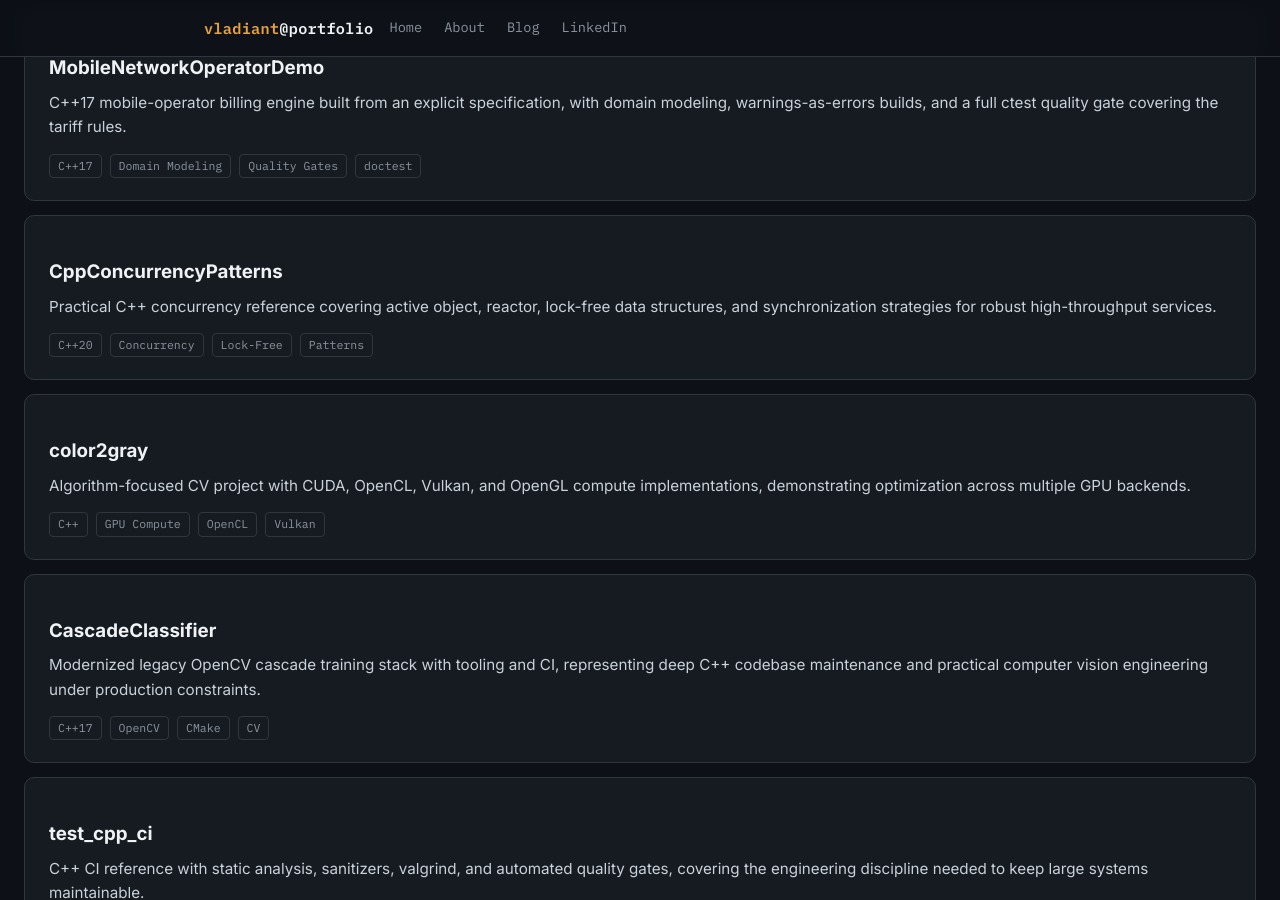
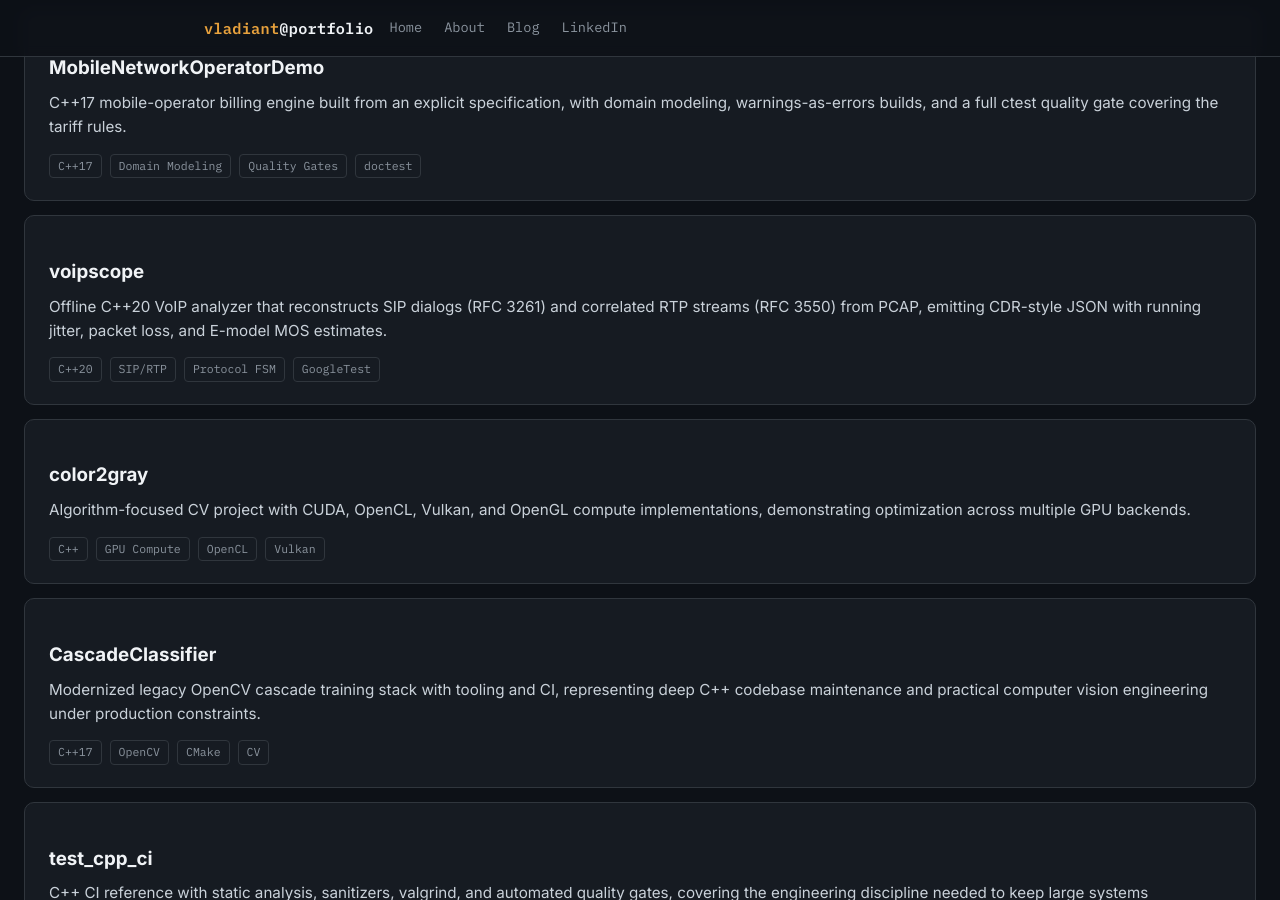
Before and after one commit to vladiant/vladiant.github.io, a Jekyll site: the page built from index.html, in a window 1280 px wide and 900 px high, scrolled down 1603 px. Built offline with Jekyll 4.4.1, drawn with Linux system fonts in a browser that asks for light colours.

Commit message:
Update fearured sites

```diff
--- a/index.html
+++ b/index.html
@@ -65,10 +65,10 @@ description: Senior C++ Developer and Software Architect specializing in compute
 				</div>
 			</article>
 			<article class="project-card">
-				<h3><a href="https://github.com/vladiant/CppConcurrencyPatterns">CppConcurrencyPatterns</a></h3>
-				<p>Practical C++ concurrency reference covering active object, reactor, lock-free data structures, and synchronization strategies for robust high-throughput services.</p>
+				<h3><a href="https://github.com/vlantonov/voipscope">voipscope</a></h3>
+				<p>Offline C++20 VoIP analyzer that reconstructs SIP dialogs (RFC 3261) and correlated RTP streams (RFC 3550) from PCAP, emitting CDR-style JSON with running jitter, packet loss, and E-model MOS estimates.</p>
 				<div class="project-meta">
-					<span>C++20</span><span>Concurrency</span><span>Lock-Free</span><span>Patterns</span>
+					<span>C++20</span><span>SIP/RTP</span><span>Protocol FSM</span><span>GoogleTest</span>
 				</div>
 			</article>
 			<article class="project-card">
```
Also changed, not shown: AGENTS.md (+3 -1 lines).
